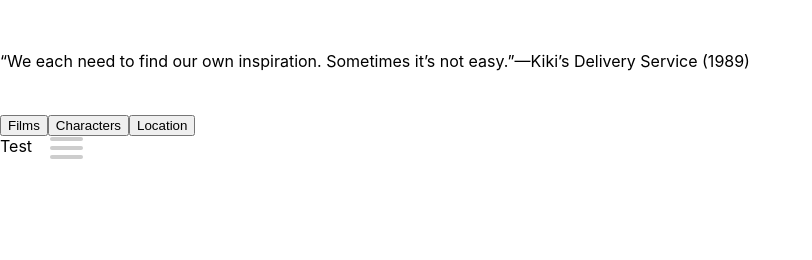
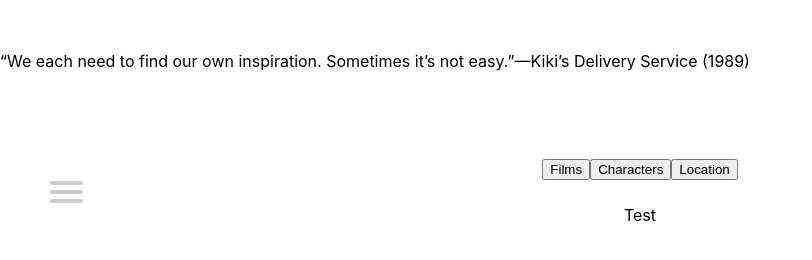
Before and after one commit to B-Coyle/StudioGhibli, a React app: page / in a window 1280 px wide. Shown: the part 136-396 px from the top of the page, without its empty margins (0-812 px from the left). Built offline with nearby package versions, Linux system fonts and the light colour scheme; no server answers; a web font is replaced by a local one.

Commit message:
Update styling for App

```diff
--- a/src/components/App/App.css
+++ b/src/components/App/App.css
@@ -1,3 +1,9 @@
+body {
+  display: grid;
+
+
+}
+
 .header-title {
   display: flex;
   flex-wrap: wrap;
@@ -12,3 +18,18 @@
   color: white;
   width: 100px;
 }
+
+.Nav {
+  margin-top: 60px;
+}
+
+.Button {
+  display: flex;
+  justify-content: center;
+}
+
+.MainContainer {
+  display: flex;
+  justify-content: center;
+  margin-top: 25px;
+}
--- a/src/components/App/App.js
+++ b/src/components/App/App.js
@@ -42,9 +42,15 @@
           easy.”—Kiki’s Delivery Service (1989)
         </p>
         <main>
-          <Nav />
-          <Button />
-          <MainContainer />
+          <div className="Nav">
+            <Nav />
+          </div>
+          <div className="Button">
+            <Button />
+          </div>
+          <div className="MainContainer">
+            <MainContainer />
+          </div>
         </main>
       </section>
     );
--- a/src/containers/LocationCard/index.js
+++ b/src/containers/LocationCard/index.js
@@ -21,7 +21,7 @@
   render() {
     return (
       <section>
-      <p>Test</p>
+      <p>Test2</p>
       </section>
     );
   }
```
